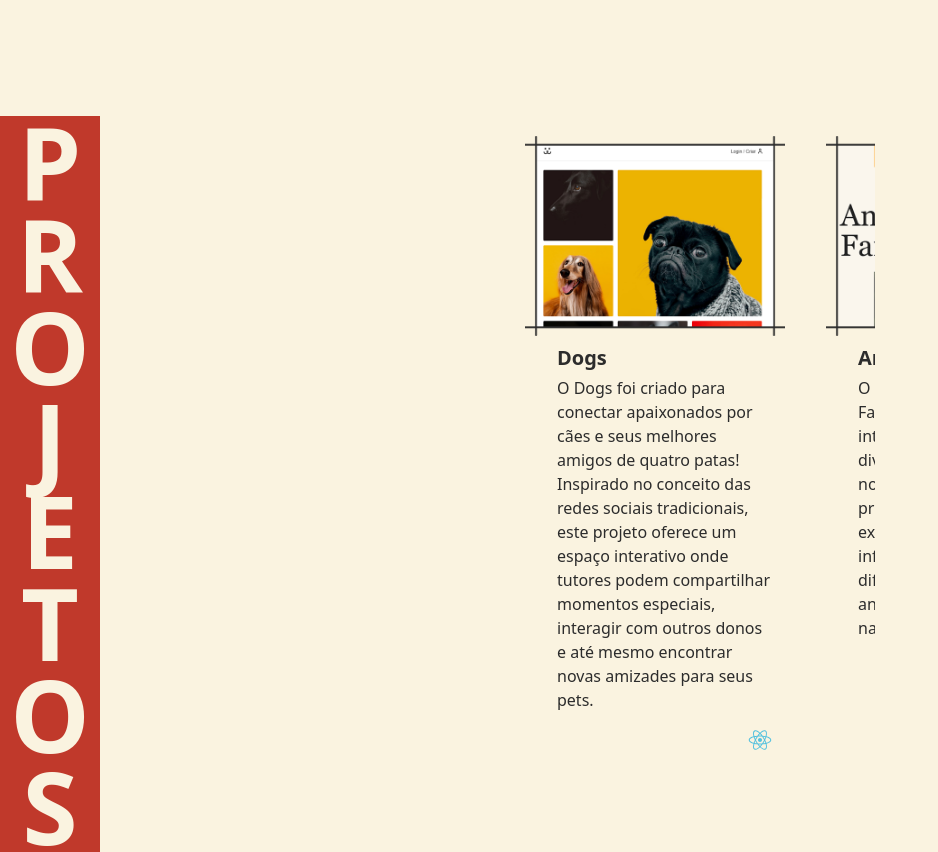
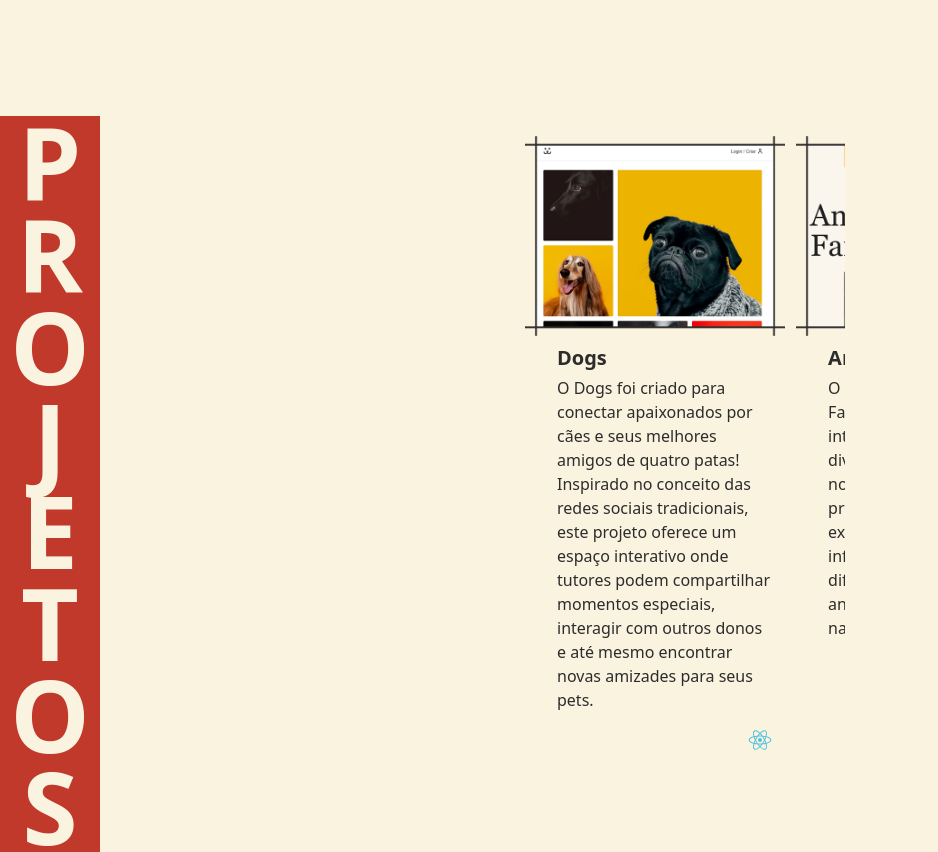
Before and after one commit to RNoleto/portfolio2025, a Vue app: page / in a window 1280 px wide. Shown: the part 1420-2272 px from the top of the page, without its empty margins (0-938 px from the left). Built offline with nearby package versions, Linux system fonts and the light colour scheme.

Commit message:
Teste Ajuste Swiper

```diff
--- a/src/components/Swiper.vue
+++ b/src/components/Swiper.vue
@@ -13,18 +13,18 @@ const props = defineProps({
 // Configuração do Swiper
 const swiperOptions = {
   slidesPerView: 'auto', // Controla a largura do slide manualmente
-  spaceBetween: 1, // Espaço entre os slides
+  spaceBetween: 1.1, // Espaço entre os slides
   centeredSlides: false, // Não centraliza o slide atual
   loop: true, // Permite loop infinito
 };
 </script>
 
 <template>
-  <Swiper v-bind="swiperOptions" class="translate-x-[60px] relative w-[350px] overflow-hidden">
+  <Swiper v-bind="swiperOptions" class="translate-x-[45px] relative w-[320px] overflow-hidden">
     <SwiperSlide
       v-for="(project, index) in projects"
       :key="index"
-      class="w-[85%] max-w-[300px] first:ml-0 last:mr-0"
+      class="w-[85%] max-w-[270px] first:ml-0 last:mr-0"
     >
       <div class="overflow-hidden w-[280px]">
         <img
```
